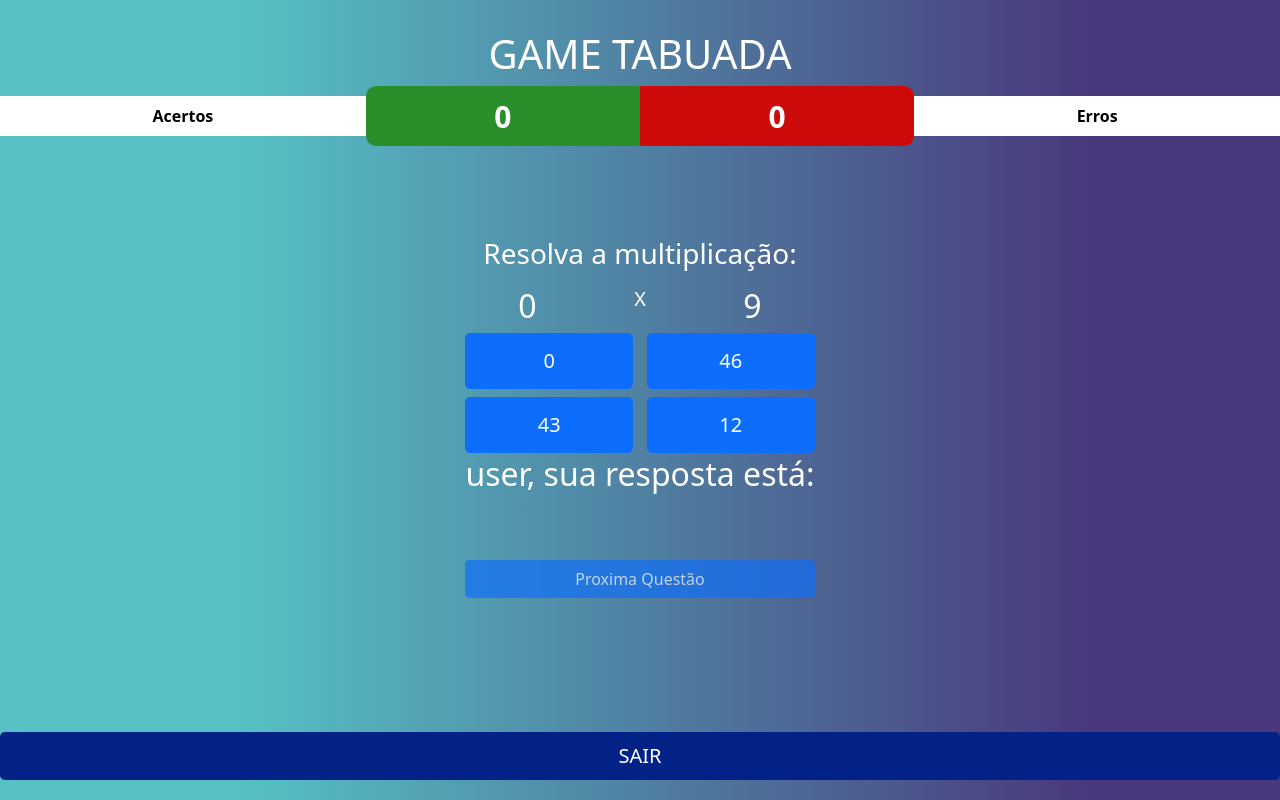
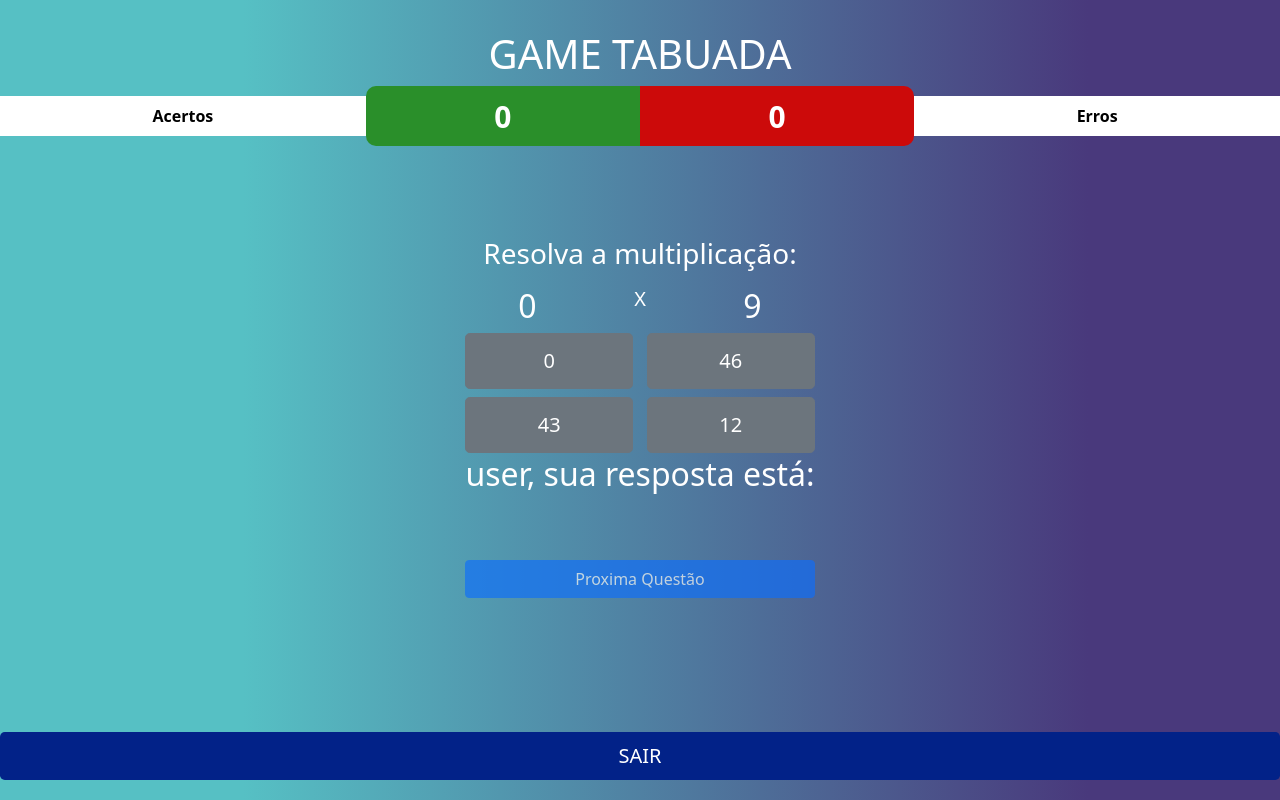
Before and after one commit to esaumatias/multiplicationGame, a React (Create React App) app: page /game in a window 1280 px wide. Built offline with nearby package versions, Linux system fonts and the light colour scheme.

Commit message:
feat: (ramdonQuestions) - aplica estilização de cores dos buttons

```diff
--- a/src/componentes/RandomRespost/RandomRespost.css
+++ b/src/componentes/RandomRespost/RandomRespost.css
@@ -8,6 +8,13 @@
 .buttonQuestions {
   width: 48%;
   height: 50%;
-  background-color: rgb(138, 139, 138);
   margin-bottom: 8px;
 }
+
+.green2 {
+  background-color: rgb(14, 243, 14);
+}
+
+.red2 {
+  background-color: rgb(136, 6, 6);
+}
--- a/src/componentes/RandomRespost/RandomRespost.js
+++ b/src/componentes/RandomRespost/RandomRespost.js
@@ -7,6 +7,7 @@ import './RandomRespost.css';
 function RandomRespost() {
   const [acertos, setAcertos] = useState(0);
   const [erros, setErros] = useState(0);
+  const [classe, setClasse] = useState('');
   const {
       multiply,
       dificulty,
@@ -75,7 +76,7 @@ function RandomRespost() {
       <Placar one={acertos} two={erros} />
       {randomQuestions().map((value, index) => (
         <Button
-          variant="primary"
+          variant={disableButton ? (value === multiply ? 'success' : 'danger') : 'secondary'}
           size="lg"
           className="buttonQuestions"
           onClick={handleRepost}
```
